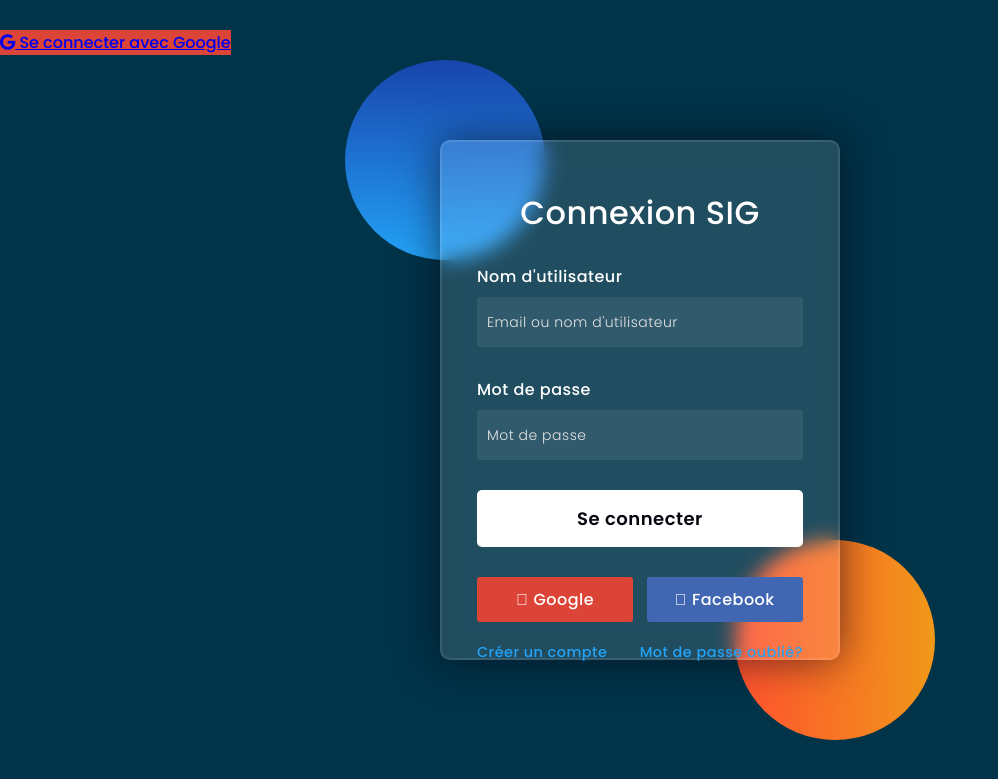
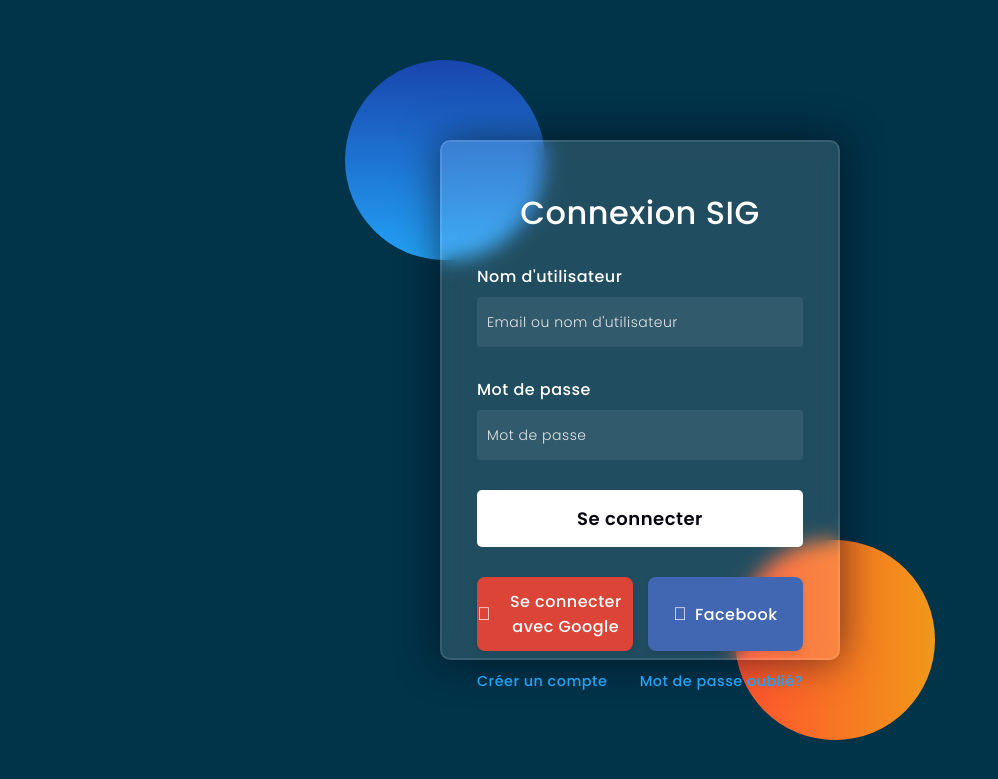
Before and after one commit to DouaGA/leaflet, a Django app: page / in a window 1280 px wide. Shown: the top 779 px of the page, without its empty margins (0-998 px from the left). Run offline with Django 5.2, Linux system fonts and the light colour scheme.

Commit message:
Ajout du projet

```diff
--- a/dashboard/templates/dashboard/login.html
+++ b/dashboard/templates/dashboard/login.html
@@ -52,21 +52,21 @@
         {% endif %}
 
         <button type="submit" class="primary-btn">Se connecter</button>
-
-        <div class="social">
-            <div class="go"><i class="fab fa-google"></i> Google</div>
-            <div class="fb"><i class="fab fa-facebook"></i> Facebook</div>
+        <div class="social-container">
+            <div class="social-buttons">
+                <a href="{% url 'social:begin' 'google-oauth2' %}" class="social-btn go">
+                    <i class="fab fa-google"></i> Se connecter avec Google
+                </a>
+                <a href="#" class="social-btn fb">
+                    <i class="fab fa-facebook"></i> Facebook
+                </a>
+            </div>
         </div>
-
         <div class="auth-links">
             <a href="{% url 'dashboard:signup' %}" class="auth-link">Créer un compte</a>
             <a href="{% url 'password_reset' %}" class="auth-link">Mot de passe oublié?</a>    </form>
 </div>
-<div class="social">
-    <a href="{% url 'social:begin' 'google-oauth2' %}" class="go">
-        <i class="fab fa-google"></i> Se connecter avec Google
-    </a>
-</div>
+
 {% endblock %}
 
 {% block extra_css %}
@@ -183,26 +183,61 @@
         background-color: rgba(255, 255, 255, 0.8);
     }
 
-    .social {
+    .social-container {
         margin-top: 30px;
+    }
+
+    .social-buttons {
         display: flex;
         justify-content: space-between;
+        gap: 15px;
     }
 
-    .social div {
+    .social-btn {
         width: 48%;
-        border-radius: 3px;
-        padding: 10px 0;
+        border-radius: 8px;
+        padding: 12px 0;
         text-align: center;
         cursor: pointer;
+        transition: all 0.3s ease;
+        display: flex;
+        align-items: center;
+        justify-content: center;
+        box-shadow: 0 2px 5px rgba(0, 0, 0, 0.1);
+        text-decoration: none;
+        color: white;
     }
 
-    .social .fb {
+    .social-btn:hover {
+        transform: translateY(-2px);
+        box-shadow: 0 4px 8px rgba(0, 0, 0, 0.15);
+    }
+
+    .social-btn i {
+        margin-right: 8px;
+        font-size: 18px;
+    }
+
+    .social-btn.fb {
         background-color: #4267B2;
     }
 
-    .social .go {
+    .social-btn.fb:hover {
+        background-color: #3b5998;
+    }
+
+    .social-btn.go {
         background-color: #DB4437;
+    }
+
+    .social-btn.go:hover {
+        background-color: #c23321;
+    }
+
+    /* Animation au clic */
+    .social-btn:active {
+        transform: translateY(1px);
+        box-shadow: 0 1px 3px rgba(0, 0, 0, 0.1);
     }
 
     .auth-links {
--- a/heatmap/settings.py
+++ b/heatmap/settings.py
@@ -13,6 +13,7 @@ import os
 from pathlib import Path
 from dotenv import load_dotenv
 load_dotenv()
+
 SOCIAL_AUTH_GOOGLE_OAUTH2_KEY = os.getenv('GOOGLE_OAUTH_KEY')# Votre ID client
 SOCIAL_AUTH_GOOGLE_OAUTH2_SECRET = os.getenv('GOOGLE_OAUTH_SECRET')
 SOCIAL_AUTH_GOOGLE_OAUTH2_SCOPE = [
```
Also changed, not shown: dashboard/views.py (+29 -5 lines), dashboard/migrations/0004_usersocialauth.py (added), 1 other file.
